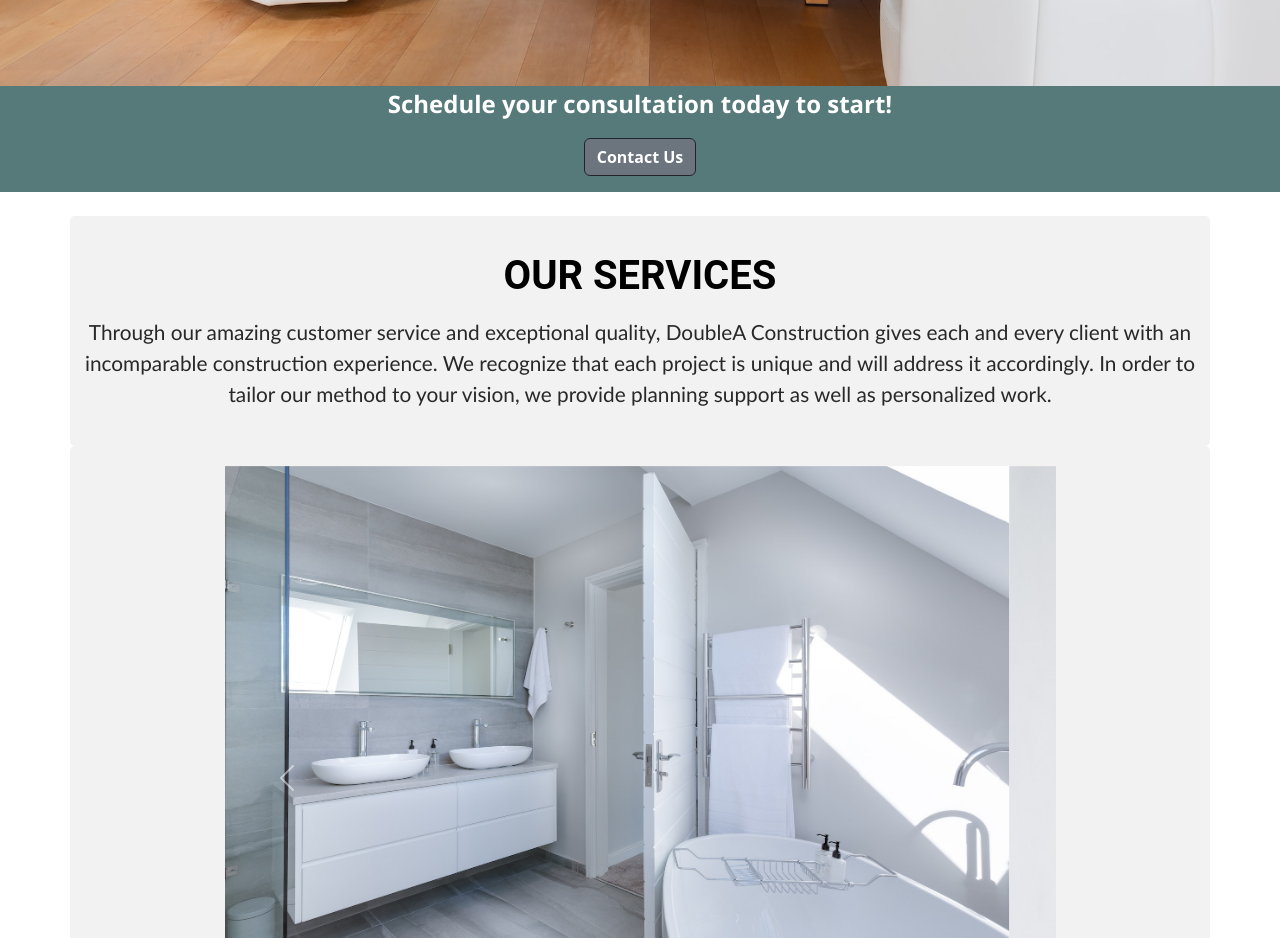
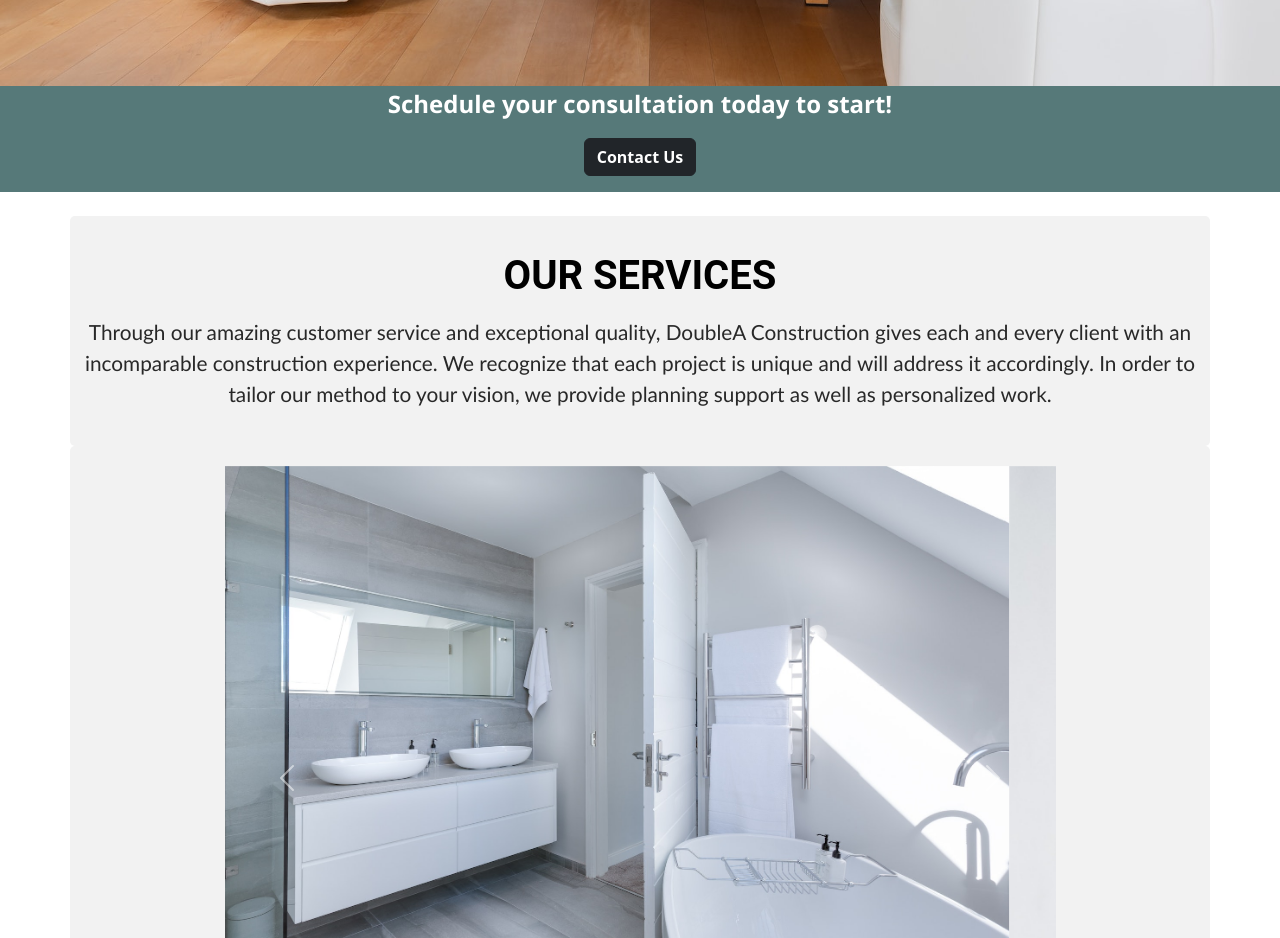
Before and after one commit to ceprogrammer69/Major-Project-1-main, a plain HTML site: page index.html in a window 1280 px wide. Shown: the part 860-1798 px from the top of the page. Drawn offline with nearby package versions, Linux system fonts and the light colour scheme.

Commit message:
modified:   index.html

```diff
--- a/index.html
+++ b/index.html
@@ -173,7 +173,7 @@
       <div class="row ">
           <div class="col text-center fw-bold">
             <p class="schedule">Schedule your consultation today to start!</p>
-            <a class="nav-link" href="contact-us.html" data-bs-toggle="modal" data-bs-target="#myModal4"><button type="button" class="btn btn-outline-dark btn-secondary mb-3 text-white fw-bold">Contact Us</button></a>
+            <a class="nav-link" href="contact-us.html" data-bs-toggle="modal" data-bs-target="#myModal4"><button type="button" class="btn btn-outline-dark btn-dark mb-3 text-white fw-bold">Contact Us</button></a>
           </div>
       </div>
     </div>
```
